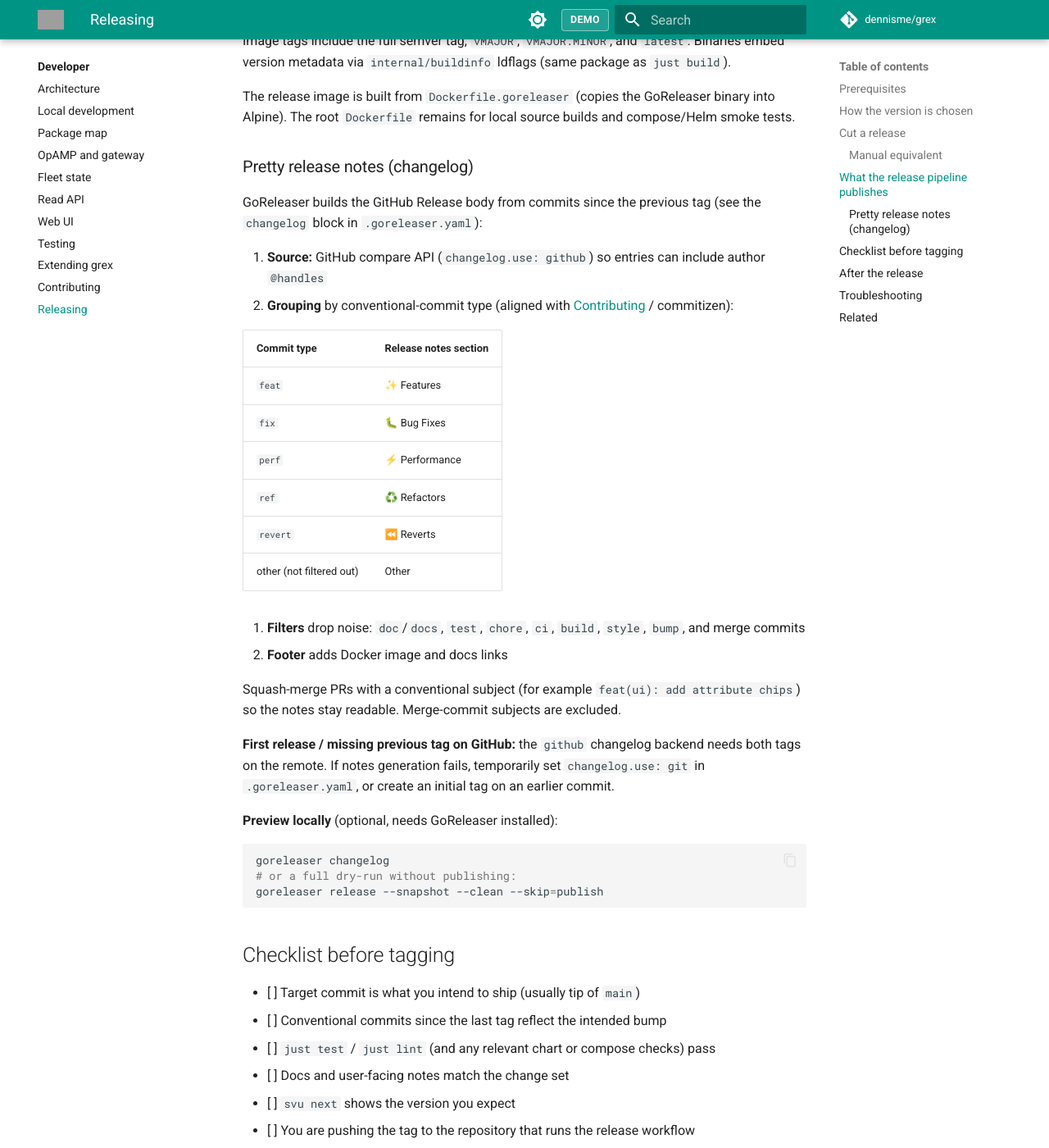
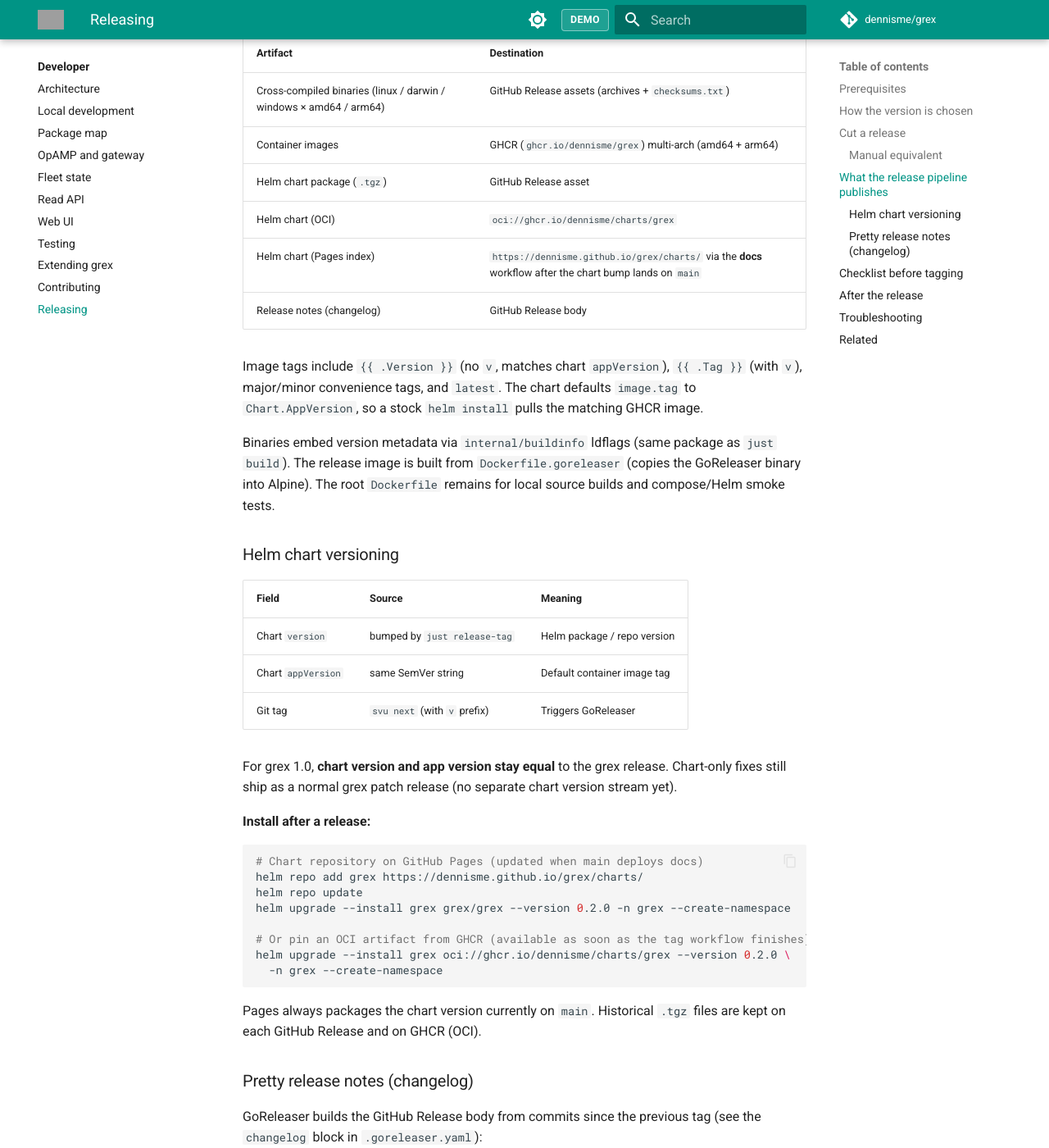
Before and after one commit to cxdy/grex, an MkDocs documentation site: the page built from docs/developer/releasing.md, in a window 1280 px wide and 1400 px high, scrolled down 2238 px. Shown: the whole window at 82% size. Built offline with MkDocs 1.6.1 and Material for MkDocs 9.7.7, drawn with Linux system fonts in a browser that asks for light colours; comment, search, counter and statistics services are not loaded; some of the changed text lies outside the part shown; grey boxes are pictures that could not be loaded.

Commit message:
feat: release helm too

````diff
--- a/docs/developer/releasing.md
+++ b/docs/developer/releasing.md
@@ -49,51 +49,94 @@ svu next      # what the next release tag would be
    svu next
    ```
 
-3. Create and push the tag:
+3. Create and push the tag (requires a **clean** working tree):
 
    ```sh
    just release-tag
    ```
 
-   That target:
+   That recipe:
 
    - Fetches remote tags so `svu` sees the latest release
-   - Runs `svu next` and creates a local tag (for example `v0.2.0`)
-   - Pushes the tag to `origin`
+   - Runs `svu next` (for example `v0.2.0`)
+   - Bumps `deploy/charts/grex/Chart.yaml` `version` and `appVersion` to the
+     SemVer **without** the leading `v` (for example `0.2.0`), and commits
+     `chore(release): bump helm chart to …` when they change
+   - Creates the git tag on that commit
+   - Pushes the commit and the tag to `origin`
 
-4. Watch the **GoReleaser** workflow (`.github/workflows/goreleaser.yaml`) on
-   the tag. When it succeeds, the GitHub Release and published artifacts are
-   ready.
+4. Watch CI:
+
+   - **GoReleaser** (tag) — binaries, container image, chart `.tgz` on the
+     GitHub Release, chart OCI push to GHCR
+   - **docs** (push to `main`, path-filtered) — rebuilds Pages, including
+     packaging the chart into `https://dennisme.github.io/grex/charts/`
 
 Do **not** create release tags by hand unless you are fixing a one-off mistake;
-`just release-tag` keeps numbering aligned with commit history.
+`just release-tag` keeps app, image, and chart versions aligned.
 
 ### Manual equivalent
 
 ```sh
 git fetch --tags
-git tag "$(svu next)"
-git push origin "$(svu next)"
+TAG=$(svu next)
+VER=${TAG#v}
+# bump deploy/charts/grex/Chart.yaml version + appVersion to $VER and commit
+git tag "$TAG"
+git push origin HEAD "$TAG"
 ```
 
 ## What the release pipeline publishes
 
 Configuration lives in `.goreleaser.yaml` at the repository root. On a
-version tag, GoReleaser is expected to:
+version tag, GoReleaser (plus the workflow’s Helm steps) publishes:
 
 | Artifact | Destination |
 |----------|-------------|
 | Cross-compiled binaries (linux / darwin / windows × amd64 / arm64) | GitHub Release assets (archives + `checksums.txt`) |
 | Container images | GHCR (`ghcr.io/dennisme/grex`) multi-arch (amd64 + arm64) |
+| Helm chart package (`.tgz`) | GitHub Release asset |
+| Helm chart (OCI) | `oci://ghcr.io/dennisme/charts/grex` |
+| Helm chart (Pages index) | `https://dennisme.github.io/grex/charts/` via the **docs** workflow after the chart bump lands on `main` |
 | Release notes (changelog) | GitHub Release body |
 
-Image tags include the full semver tag, `vMAJOR`, `vMAJOR.MINOR`, and
-`latest`. Binaries embed version metadata via `internal/buildinfo` ldflags
-(same package as `just build`).
+Image tags include `{{ .Version }}` (no `v`, matches chart `appVersion`),
+`{{ .Tag }}` (with `v`), major/minor convenience tags, and `latest`. The chart
+defaults `image.tag` to `Chart.AppVersion`, so a stock `helm install` pulls
+the matching GHCR image.
 
-The release image is built from `Dockerfile.goreleaser` (copies the
-GoReleaser binary into Alpine). The root `Dockerfile` remains for local
-source builds and compose/Helm smoke tests.
+Binaries embed version metadata via `internal/buildinfo` ldflags (same package
+as `just build`). The release image is built from `Dockerfile.goreleaser`
+(copies the GoReleaser binary into Alpine). The root `Dockerfile` remains for
+local source builds and compose/Helm smoke tests.
+
+### Helm chart versioning
+
+| Field | Source | Meaning |
+|-------|--------|---------|
+| Chart `version` | bumped by `just release-tag` | Helm package / repo version |
+| Chart `appVersion` | same SemVer string | Default container image tag |
+| Git tag | `svu next` (with `v` prefix) | Triggers GoReleaser |
+
+For grex 1.0, **chart version and app version stay equal** to the grex release.
+Chart-only fixes still ship as a normal grex patch release (no separate chart
+version stream yet).
+
+**Install after a release:**
+
+```sh
+# Chart repository on GitHub Pages (updated when main deploys docs)
+helm repo add grex https://dennisme.github.io/grex/charts/
+helm repo update
+helm upgrade --install grex grex/grex --version 0.2.0 -n grex --create-namespace
+
+# Or pin an OCI artifact from GHCR (available as soon as the tag workflow finishes)
+helm upgrade --install grex oci://ghcr.io/dennisme/charts/grex --version 0.2.0 \
+  -n grex --create-namespace
+```
+
+Pages always packages the chart version currently on `main`. Historical
+`.tgz` files are kept on each GitHub Release and on GHCR (OCI).
 
 ### Pretty release notes (changelog)
 
@@ -147,10 +190,13 @@ goreleaser release --snapshot --clean --skip=publish
 ## After the release
 
 - Confirm the [GitHub Releases](https://github.com/dennisme/grex/releases) page
-  lists the new tag and assets
-- Confirm the GHCR image exists for that tag (when the Docker steps are enabled)
-- If operators install via Helm, chart `appVersion` / image tag may need a
-  follow-up bump once chart publishing is wired to the same release flow
+  lists the new tag, binary archives, and `grex-<version>.tgz`
+- Confirm the GHCR image `ghcr.io/dennisme/grex:<version>` exists
+- Confirm the OCI chart `oci://ghcr.io/dennisme/charts/grex` is pullable at
+  that version
+- Confirm the docs workflow on `main` finished so
+  [the chart repo](https://dennisme.github.io/grex/charts/) indexes the new
+  chart (path-filtered; needs the chart bump commit on `main`)
 
 ## Troubleshooting
 
````
Also changed, not shown: .goreleaser.yaml (+20 -1 lines), deploy/charts/grex/README.md (+14 -0 lines), docs/admin/install.md (+10 -4 lines), docs/spec/design.md (+7 -8 lines), 4 other files.
